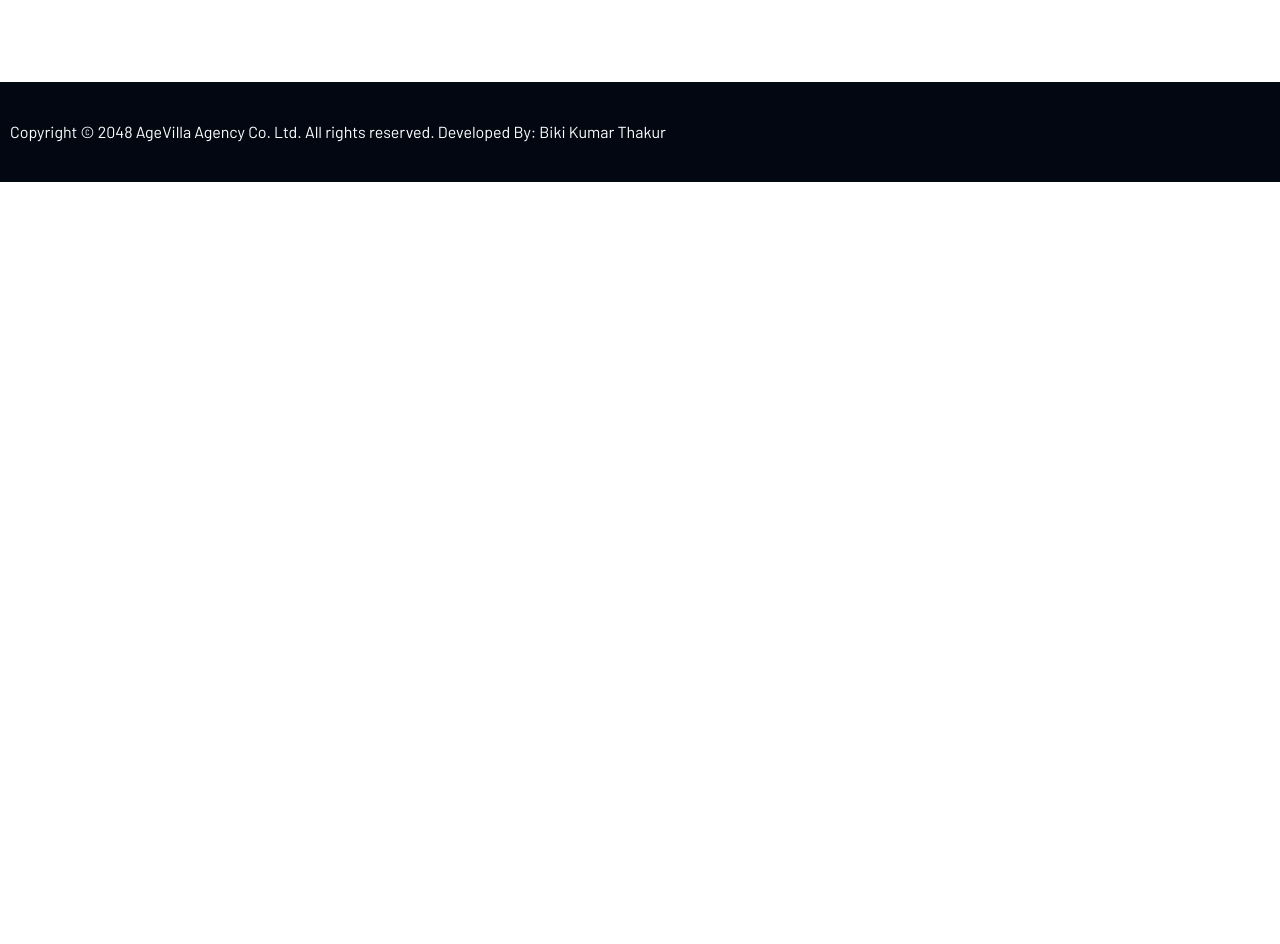
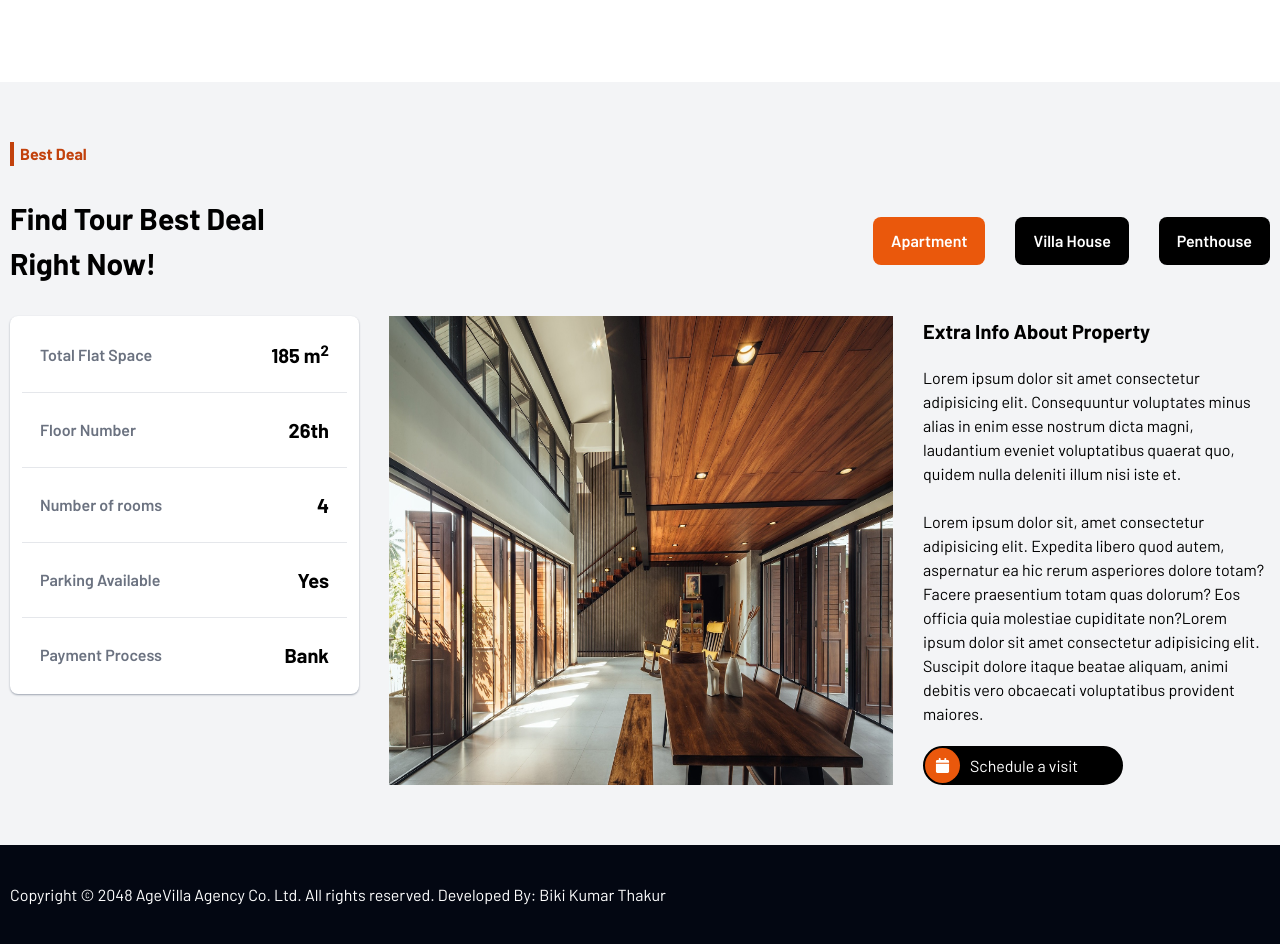
Before and after one commit to Biki101/age-villa, an Angular app: page / in a window 1280 px wide. Shown: the part 2300-3244 px from the top of the page. Before the commit the page ends 2482 px from the top, so only its background shows below. Built offline with nearby package versions, Linux system fonts and the light colour scheme; a web font is replaced by a local one.

Commit message:
added best deals

```diff
--- a/src/app/app.component.html
+++ b/src/app/app.component.html
@@ -1,4 +1,5 @@
 <app-header></app-header>
 <app-homepage></app-homepage>
 <app-achievement-section></app-achievement-section>
+<app-best-deals></app-best-deals>
 <app-footer></app-footer>
--- a/src/app/app.component.ts
+++ b/src/app/app.component.ts
@@ -4,6 +4,7 @@ import { HeaderComponent } from './components/header/header.component';
 import { FooterComponent } from './components/footer/footer.component';
 import { HomepageComponent } from './components/homepage/homepage.component';
 import { AchievementSectionComponent } from './components/achievement-section/achievement-section.component';
+import { BestDealsComponent } from './components/best-deals/best-deals.component';
 
 @Component({
   selector: 'app-root',
@@ -14,6 +15,7 @@ import { AchievementSectionComponent } from './components/achievement-section/ac
     FooterComponent,
     HomepageComponent,
     AchievementSectionComponent,
+    BestDealsComponent,
   ],
   templateUrl: './app.component.html',
   styleUrl: './app.component.scss',
--- /dev/null
+++ b/src/app/components/best-deals/best-deals.component.html
@@ -0,0 +1,102 @@
+<div class="bg-gray-100 pt-[50px] pb-[50px]">
+  <div class="outer-container">
+    <div
+      class="border-l-[4px] border-orange-700 text-orange-700 font-bold px-[6px]"
+    >
+      Best Deal
+    </div>
+    <div class="mt-[30px] flex justify-between items-center">
+      <div class="text-[30px] font-bold">
+        Find Tour Best Deal <br />
+        Right Now!
+      </div>
+      <div class="font-semibold flex gap-[30px]">
+        <div class="text-white bg-orange-600 px-[18px] py-[12px] rounded-lg">
+          Apartment
+        </div>
+        <div class="text-white bg-black px-[18px] py-[12px] rounded-lg">
+          Villa House
+        </div>
+        <div class="text-white bg-black px-[18px] py-[12px] rounded-lg">
+          Penthouse
+        </div>
+      </div>
+    </div>
+
+    <div class="flex gap-[30px] mt-[30px]">
+      <div
+        class="w-[30%] shadow-sm shadow-gray-400 rounded-lg bg-white p-[12px] flex flex-col gap-[10px] h-[378px]"
+      >
+        <div
+          class="px-[18px] py-[12px] flex justify-between items-center font-semibold"
+        >
+          <div class="text-gray-500">Total Flat Space</div>
+          <div class="text-[20px] font-bold">185 m<sup>2</sup></div>
+        </div>
+        <hr />
+        <div
+          class="px-[18px] py-[12px] flex justify-between items-center font-semibold"
+        >
+          <div class="text-gray-500">Floor Number</div>
+          <div class="text-[20px] font-bold">26th</div>
+        </div>
+        <hr />
+        <div
+          class="px-[18px] py-[12px] flex justify-between items-center font-semibold"
+        >
+          <div class="text-gray-500">Number of rooms</div>
+          <div class="text-[20px] font-bold">4</div>
+        </div>
+        <hr />
+        <div
+          class="px-[18px] py-[12px] flex justify-between items-center font-semibold"
+        >
+          <div class="text-gray-500">Parking Available</div>
+          <div class="text-[20px] font-bold">Yes</div>
+        </div>
+        <hr />
+        <div
+          class="px-[18px] py-[12px] flex justify-between items-center font-semibold"
+        >
+          <div class="text-gray-500">Payment Process</div>
+          <div class="text-[20px] font-bold">Bank</div>
+        </div>
+      </div>
+      <img src="../../../assets/best-deal1.jpg" class="w-[40%]" alt="" />
+      <div class="w-[30%] flex flex-col gap-[20px]">
+        <div class="font-bold text-[20px]">Extra Info About Property</div>
+        <div>
+          Lorem ipsum dolor sit amet consectetur adipisicing elit. Consequuntur
+          voluptates minus alias in enim esse nostrum dicta magni, laudantium
+          eveniet voluptatibus quaerat quo, quidem nulla deleniti illum nisi
+          iste et. <br /><br />Lorem ipsum dolor sit, amet consectetur
+          adipisicing elit. Expedita libero quod autem, aspernatur ea hic rerum
+          asperiores dolore totam? Facere praesentium totam quas dolorum? Eos
+          officia quia molestiae cupiditate non?Lorem ipsum dolor sit amet
+          consectetur adipisicing elit. Suscipit dolore itaque beatae aliquam,
+          animi debitis vero obcaecati voluptatibus provident maiores.
+        </div>
+        <div
+          class="flex items-center pr-[20px] gap-[10px] bg-black rounded-full border-[2px] border-black w-[200px]"
+        >
+          <div
+            class="bg-orange-600 flex items-center justify-center p-[10px] rounded-full"
+          >
+            <svg
+              class="w-[15px] h-[15px]"
+              xmlns="http://www.w3.org/2000/svg"
+              viewBox="0 0 448 512"
+            >
+              <!--!Font Awesome Free 6.5.2 by @fontawesome - https://fontawesome.com License - https://fontawesome.com/license/free Copyright 2024 Fonticons, Inc.-->
+              <path
+                style="fill: white"
+                d="M96 32V64H48C21.5 64 0 85.5 0 112v48H448V112c0-26.5-21.5-48-48-48H352V32c0-17.7-14.3-32-32-32s-32 14.3-32 32V64H160V32c0-17.7-14.3-32-32-32S96 14.3 96 32zM448 192H0V464c0 26.5 21.5 48 48 48H400c26.5 0 48-21.5 48-48V192z"
+              />
+            </svg>
+          </div>
+          <div class="text-[white]">Schedule a visit</div>
+        </div>
+      </div>
+    </div>
+  </div>
+</div>
```
Also changed, not shown: src/app/components/best-deals/best-deals.component.ts (added, +12 -0 lines), src/app/components/best-deals/best-deals.component.scss (added), src/assets/best-deal1.jpg (added), 1 other file (tests, documents, lock files or other folders).
